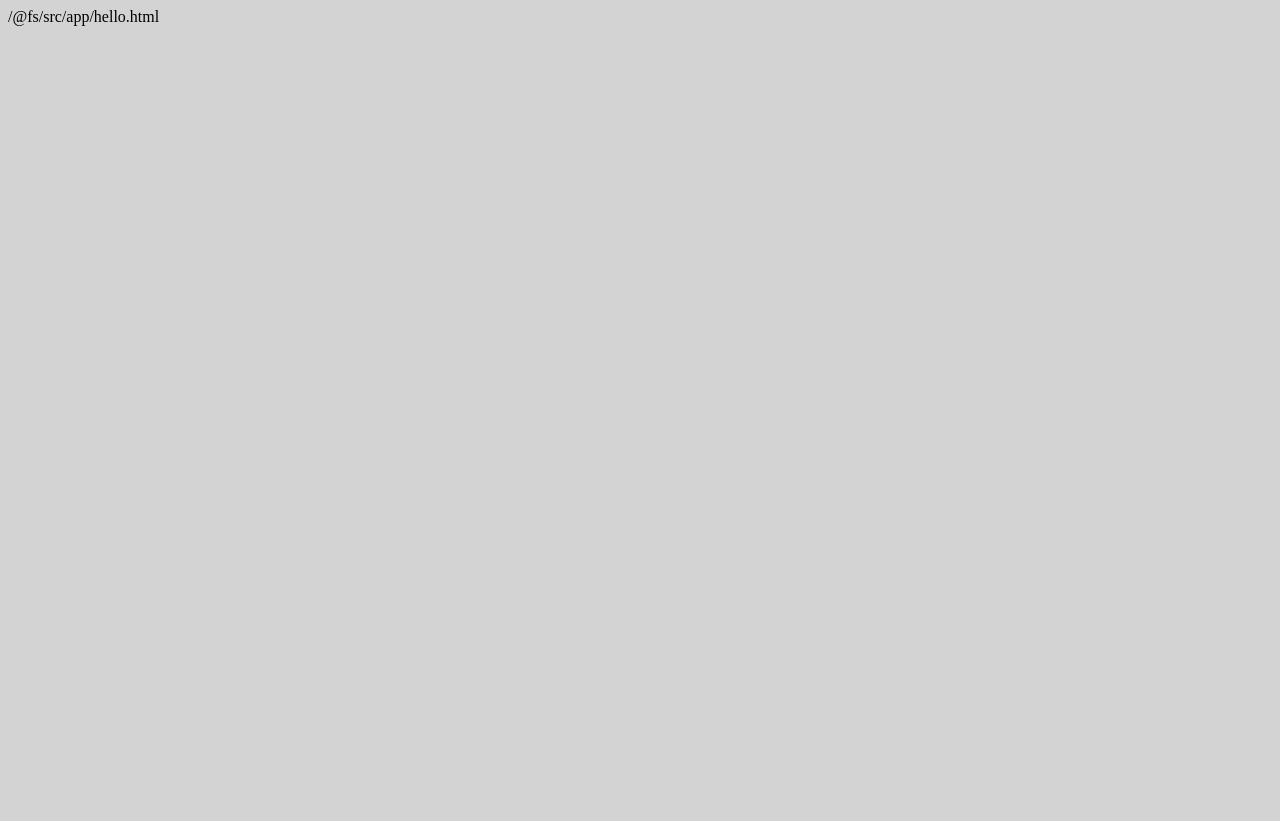
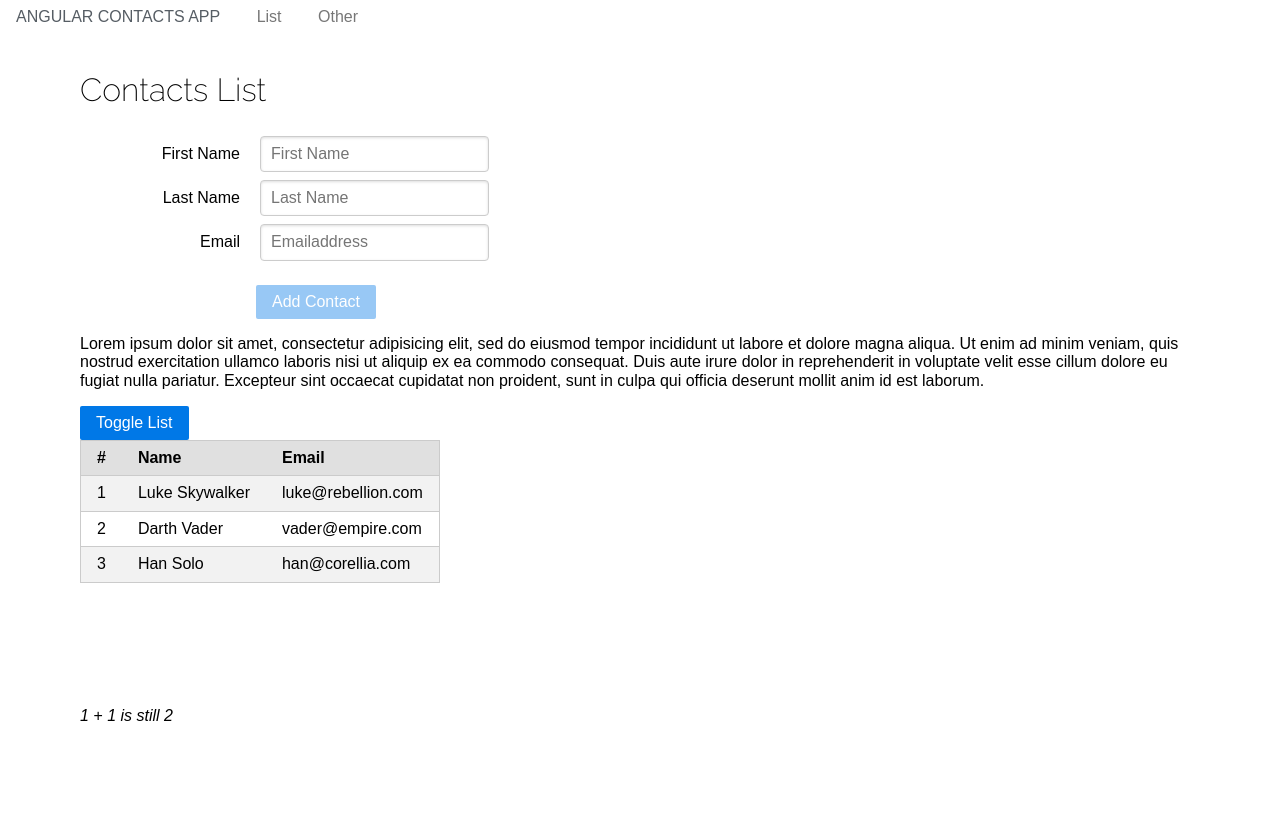
Before and after one commit to deVinnnie/angular-contacts-app, a website built with webpack: page src/index.html in a window 1280 px wide. Before the commit the page ends 800 px from the top, so only its background shows below. Built offline with nearby package versions, Linux system fonts and the light colour scheme; some packages are replaced by stand-ins of ours.

Commit message:
Lets make a contacts app

```diff
--- a/conf/webpack.conf.js
+++ b/conf/webpack.conf.js
@@ -35,6 +35,14 @@ module.exports = {
         loaders: [
           'html'
         ]
+      },
+      {
+        test: /\.woff(2)?(\?v=[0-9]\.[0-9]\.[0-9])?$/,
+        loader: 'url-loader?limit=10000&mimetype=application/font-woff'
+      },
+      {
+        test: /\.(ttf|eot|svg)(\?v=[0-9]\.[0-9]\.[0-9])?$/,
+        loader: 'file-loader'
       }
     ]
   },
--- /dev/null
+++ b/src/app/app.config.js
@@ -0,0 +1,3 @@
+export function appConfig(){
+    console.log("App Config");
+}
--- /dev/null
+++ b/src/app/app.module.js
@@ -0,0 +1,14 @@
+import 'angular';
+
+import { appConfig } from './app.config';
+import { ContactsListController } from './contacts-list/contacts-list.controller';
+
+var appModule = angular.module('contactsApp', [])
+         .config(appConfig)
+         .constant("appVersion", "0.1.0")
+         .run((appVersion) => {
+            console.log("App Run");
+            console.log(`Version: ${appVersion}`);
+        })
+        .controller('ContactsListController', ContactsListController);
+export default appModule.name;
--- /dev/null
+++ b/src/app/contacts-list/contacts-list.controller.js
@@ -0,0 +1,57 @@
+export class ContactsListController{
+
+    constructor(){
+        console.log("Constructing ContactsListController");
+        this.init();
+    }
+
+    init(){
+        console.log("Initting ContactsListController");
+        this.title = "Contacts List";
+
+        this.contacts = [
+            {
+                name : {
+                    first: 'Luke',
+                    last: 'Skywalker'
+                },
+                email : 'luke@rebellion.com'
+            },
+            {
+                name : {
+                    first: 'Darth',
+                    last: 'Vader'
+                },
+                email : 'vader@empire.com'
+            },
+            {
+                name : {
+                    first: 'Han',
+                    last: 'Solo'
+                },
+                email : 'han@corellia.com'
+            }
+        ];
+
+
+        this.showList = true;
+    }
+
+    toggleList(){
+        this.showList = !this.showList;
+    }
+
+    addContact(newContact){
+        var contact = {
+            name : {
+                first : newContact.firstName,
+                last : newContact.lastName
+            },
+            email: newContact.email
+        };
+        this.contacts.push(contact);
+        newContact.firstName = '';
+        newContact.lastName = '';
+        newContact.email = '';
+    }
+}
--- a/src/app/hello.html
+++ /dev/null
@@ -1 +0,0 @@
-<h1>{{ $ctrl.hello }}</h1>
--- a/src/app/hello.js
+++ /dev/null
@@ -1,6 +0,0 @@
-export const hello = {
-  template: require('./hello.html'),
-  controller() {
-    this.hello = 'Hello World!';
-  }
-};
--- a/src/index.css
+++ /dev/null
@@ -1,3 +0,0 @@
-body {
-  background-color: lightgrey;
-}
--- a/src/index.html
+++ b/src/index.html
@@ -1,14 +1,93 @@
 <!doctype html>
 <html>
-  <head>
-    <meta charset="utf-8">
-    <title>FountainJS</title>
-    <meta name="description" content="">
-    <meta name="viewport" content="width=device-width">
-    <link rel="icon" type="image/png" href="http://fountainjs.io/assets/imgs/fountain.png" />
-  </head>
+    <head>
+        <meta charset="utf-8">
+        <title>Angular Contacts</title>
+        <meta name="author" content="Vincent Ceulemans"/>
+        <meta name="description" content="Learning Angular by making a contacts application">
+        <meta name="viewport" content="width=device-width">
+        <link href="http://fonts.googleapis.com/icon?family=Material+Icons" rel="stylesheet"/>
+        <link href="https://fonts.googleapis.com/css?family=Raleway:200,300,400" rel="stylesheet">
+    </head>
+    <body>
+        <div class="pure-menu pure-menu-horizontal custom-restricted-width" style="display: inline-block;">
+            <span class="pure-menu-heading">Angular Contacts App</span>
+            <ul class="pure-menu-list">
+               <li class="pure-menu-item"><a href="#" class="pure-menu-link">List</a></li>
+               <li class="pure-menu-item"><a href="#" class="pure-menu-link">Other</a></li>
+            </ul>
+        </div>
 
-  <body ng-app="app">
-    <app>Loading...</app>
-  </body>
+        <main ng-controller="ContactsListController as ctrl">
+            <h1>{{ ctrl.title }}</h1>
+
+            <form class="pure-form pure-form-aligned"
+                novalidate name="addForm" ng-submit="ctrl.addContact(newContact)">
+                <fieldset>
+                    <div class="pure-control-group">
+                        <label for="firstName">First Name</label>
+                        <input id="firstName" placeholder="First Name"
+                                type="text" required ng-model="newContact.firstName"
+                                ng-minlength="2"/>
+                    </div>
+
+                    <div class="pure-control-group">
+                        <label for="lastName">Last Name</label>
+                        <input id="lastName" placeholder="Last Name" type="text" required ng-model="newContact.lastName"/>
+                    </div>
+
+                    <div class="pure-control-group">
+                        <label for="email">Email</label>
+                        <input id="email" placeholder="Emailaddress" type="email" required ng-model="newContact.email"/>
+                    </div>
+
+                    <div class="pure-controls">
+                        <button type="submit" class="button pure-button pure-button-primary"
+                                ng-disabled="addForm.$invalid">
+                            Add Contact
+                        </button>
+                    </div>
+            </form>
+
+            <!--<p>
+                {{ addForm.$error | json }}
+            </p>-->
+
+            <p>Lorem ipsum dolor sit amet, consectetur adipisicing elit, sed do eiusmod tempor incididunt ut labore et dolore magna aliqua. Ut enim ad minim veniam, quis nostrud exercitation ullamco laboris nisi ut aliquip ex ea commodo consequat. Duis aute irure dolor in reprehenderit in voluptate velit esse cillum dolore eu fugiat nulla pariatur. Excepteur sint occaecat cupidatat non proident, sunt in culpa qui officia deserunt mollit anim id est laborum.</p>
+
+            <button ng-click="ctrl.toggleList()" ng-class="{success : !ctrl.showList}"
+                    class="pure-button pure-button-primary">
+                    Toggle List
+            </button>
+
+            <table ng-if="ctrl.showList" class="pure-table pure-table-horizontal">
+                <thead>
+                    <tr>
+                        <th>#</th>
+                        <th>Name</th>
+                        <th>Email</th>
+                    </tr>
+                </thead>
+
+                <tbody>
+                    <tr ng-repeat="person in ctrl.contacts" ng-class-odd="'pure-table-odd'">
+                        <td>
+                            {{ $index + 1 }}
+                        </td>
+                        <td>
+                            {{ person.name.first }} {{ person.name.last }}
+                        </td>
+                        <td>{{ person.email }}</td>
+                        <!--<p>{{ $first }}</p>
+                        <p>{{ $middle }}</p>
+                        <p>{{ $odd }}</p>-->
+                    </tr>
+                </tbody>
+            </table>
+        </main>
+
+        <footer>
+            <p>1 + 1 is still {{ 1 + 1 }}</p>
+        </footer>
+    </body>
 </html>
--- a/src/index.js
+++ b/src/index.js
@@ -1,11 +1,10 @@
-import angular from 'angular';
+import 'jquery/dist/jquery.js';
+import 'purecss/build/pure-min.css';
+import './style.css';
 
-import {hello} from './app/hello';
+import 'angular';
+import 'angular-i18n/angular-locale_nl-be';
 
-import './index.css';
+import appModule from './app/app.module';
 
-export const app = 'app';
-
-angular
-  .module(app, [])
-  .component('app', hello);
+angular.bootstrap(document, [appModule]);
--- /dev/null
+++ b/src/style.css
@@ -0,0 +1,23 @@
+main, footer{
+    padding: 5em;
+    padding-top: 1em;
+}
+
+footer{
+    font-style: italic;
+}
+
+h1{
+    font-family: 'Raleway', sans-serif;
+    font-weight: 200;
+
+}
+
+input.ng-dirty.ng-invalid{
+    border-color: #E00 !important;
+    border-bottom: 3px solid #E00 !important;
+}
+
+input.ng-dirty.ng-valid{
+    border-bottom: 3px solid #129FEA;
+}
```
Also changed, not shown: package.json (+39 -35 lines), src/app/hello.spec.js (deleted, +0 -18 lines), src/index.spec.js (deleted, +0 -2 lines).
